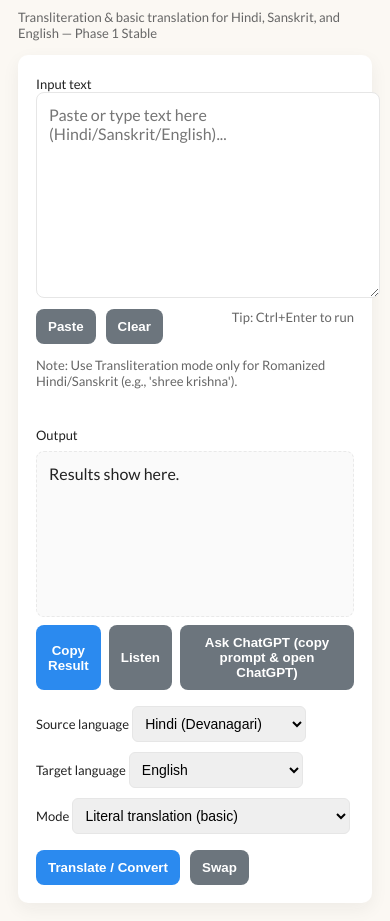
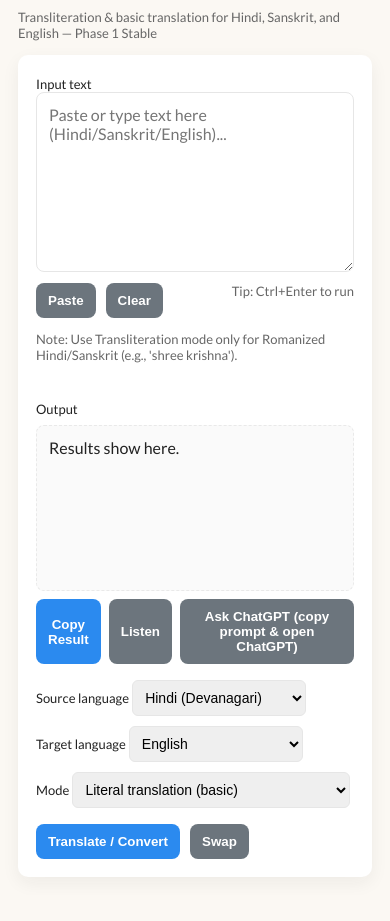
Before and after one commit to hathalye/BookTranslations, a plain HTML site: page index.html in a window 390 px wide. Shown: the part 73-994 px from the top of the page. After the commit the page ends 968 px from the top, so only its background shows below. Drawn offline with Linux system fonts and the light colour scheme.

Commit message:
Update index.html

```diff
--- a/index.html
+++ b/index.html
@@ -13,9 +13,17 @@
   h1{font-size:20px;margin:0}
   p.lead{margin:0;color:var(--muted);font-size:13px}
   .card{background:var(--card);padding:18px;border-radius:10px;box-shadow:0 6px 18px rgba(30,30,30,0.06);margin-top:14px}
-    .grid{display:grid;grid-template-columns:1fr 360px;gap:16px}
-    textarea{width:100%;min-height:180px;padding:12px;border-radius:8px;border:1px solid #e6e6e6;font-size:16px;resize:vertical;font-family:inherit}
-    .controls{display:flex;flex-direction:column;gap:10px}
+
+  /* Fixed grid layout */
+  .grid{
+    display:grid;
+    grid-template-columns:1fr 360px;
+    gap:16px;
+    align-items:start; /* ensures boxes align at top */
+  }
+
+  textarea{width:100%;min-height:180px;padding:12px;border-radius:8px;border:1px solid #e6e6e6;font-size:16px;resize:vertical;font-family:inherit;box-sizing:border-box;}
+  .controls{display:flex;flex-direction:column;gap:10px;min-width:260px;}
   select,input[type=checkbox]{padding:8px;border-radius:6px;border:1px solid #e6e6e6;font-size:14px}
   .row{display:flex;gap:10px}
   button{background:var(--accent);color:white;border:none;padding:10px 12px;border-radius:8px;cursor:pointer;font-weight:600}
@@ -25,7 +33,17 @@
   .small{font-size:13px}
   .foot{margin-top:12px;color:var(--muted);font-size:13px}
   .actions{display:flex;gap:8px;margin-top:8px}
-    @media(max-width:900px){.grid{grid-template-columns:1fr;}.controls{order:2}}
+
+  /* Responsive fixes */
+  @media(max-width:900px){
+    .grid{
+      grid-template-columns:1fr;
+    }
+    .controls{
+      width:100%;
+      order:2;
+    }
+  }
 </style>
 </head>
 <body>
```
Lines whose indentation alone changed are shown as unchanged.
